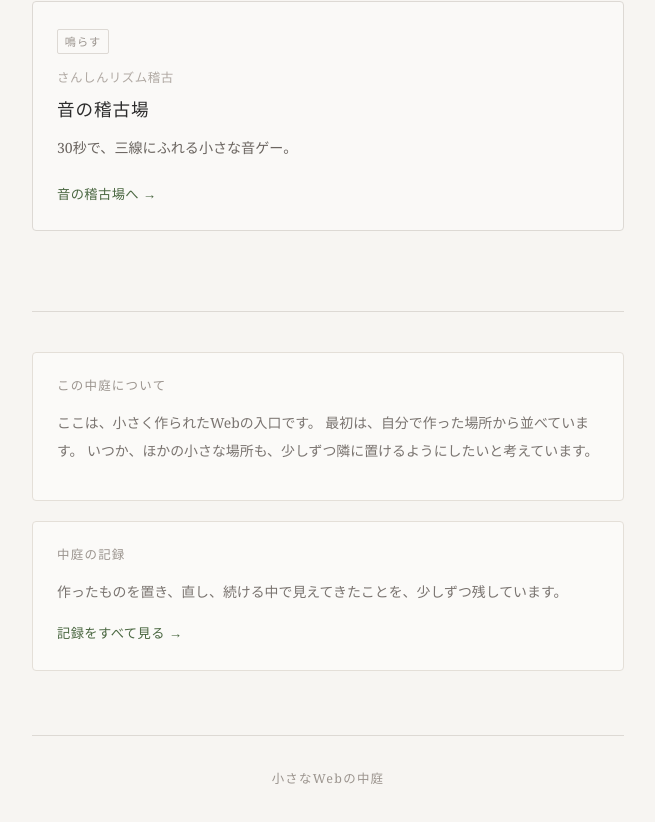
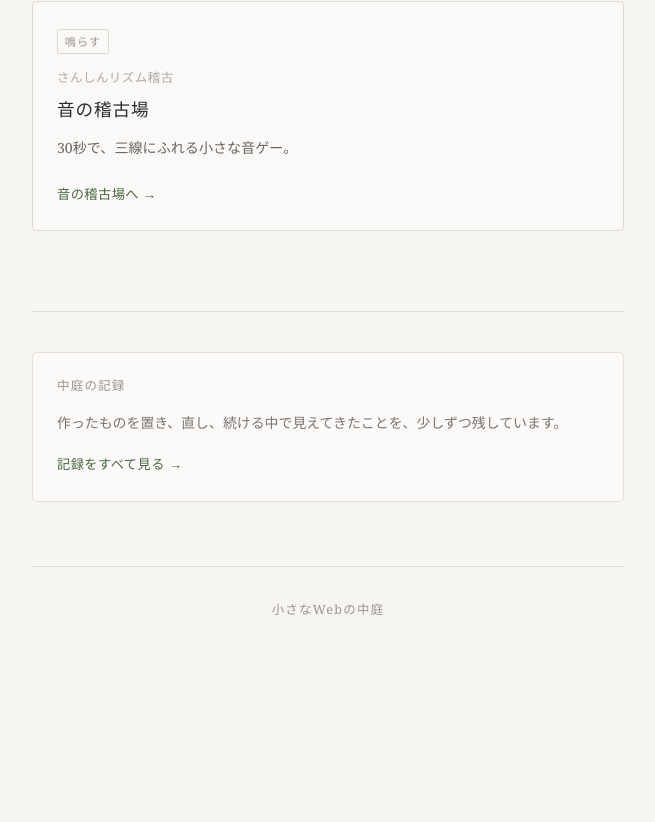
Before and after one commit to MOKIoki/nakaniwa, a Next.js app: page / in a window 1280 px wide. Shown: the part 999-1821 px from the top of the page, without its empty margins (312-967 px from the left). After the commit the page ends 1716 px from the top, so only its background shows below. Built offline with nearby package versions, Linux system fonts and the light colour scheme.

Commit message:
Remove about section from home

```diff
--- a/app/page.tsx
+++ b/app/page.tsx
@@ -71,15 +71,6 @@ export default function Home() {
       </section>
 
       <div style={styles.lower}>
-        <section style={styles.lowerSection}>
-          <h2 style={styles.lowerTitle}>この中庭について</h2>
-          <p style={styles.lowerText}>
-            ここは、小さく作られたWebの入口です。
-            最初は、自分で作った場所から並べています。
-            いつか、ほかの小さな場所も、少しずつ隣に置けるようにしたいと考えています。
-          </p>
-        </section>
-
         <section style={styles.lowerSection}>
           <h2 style={styles.lowerTitle}>中庭の記録</h2>
           <p style={styles.lowerText}>
```
